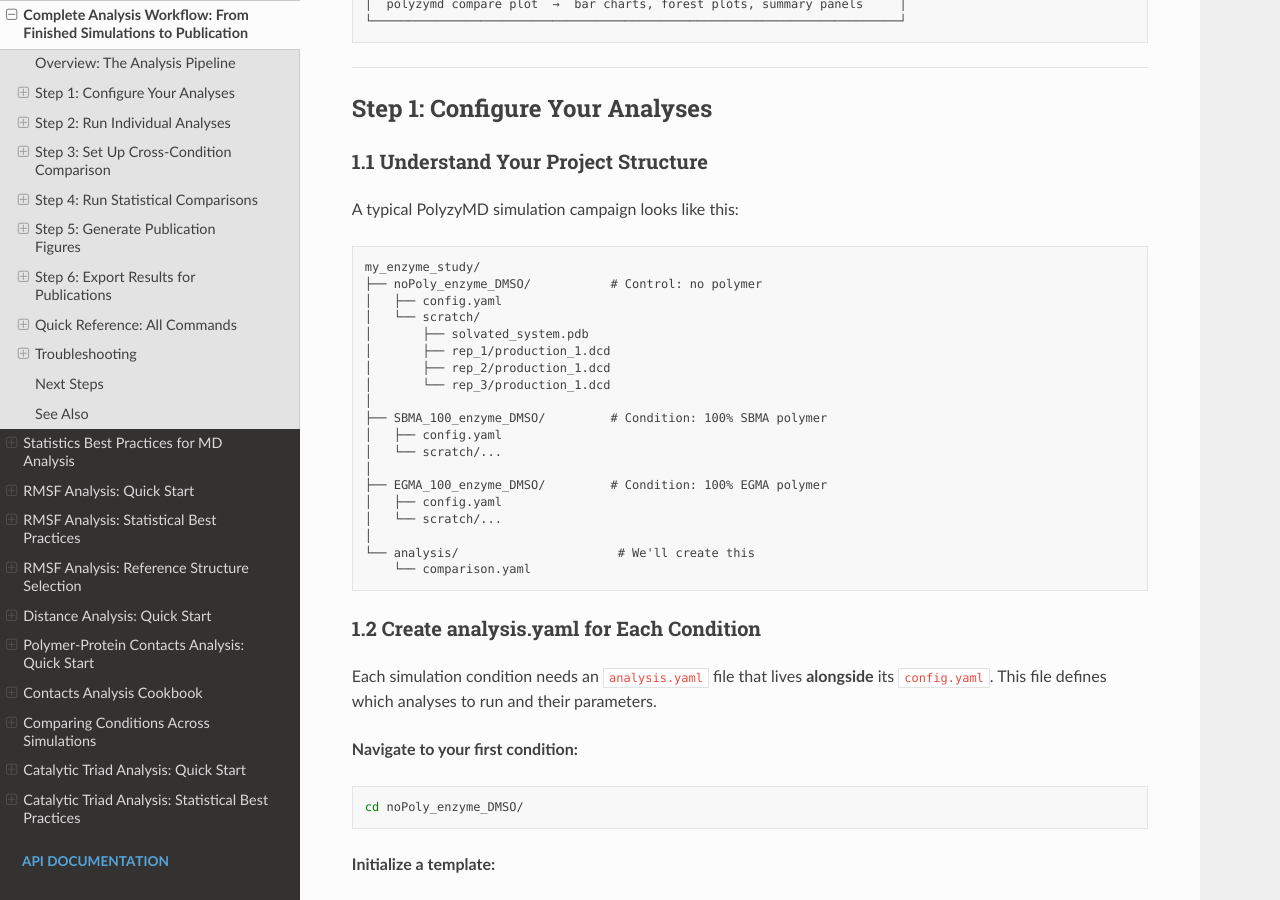
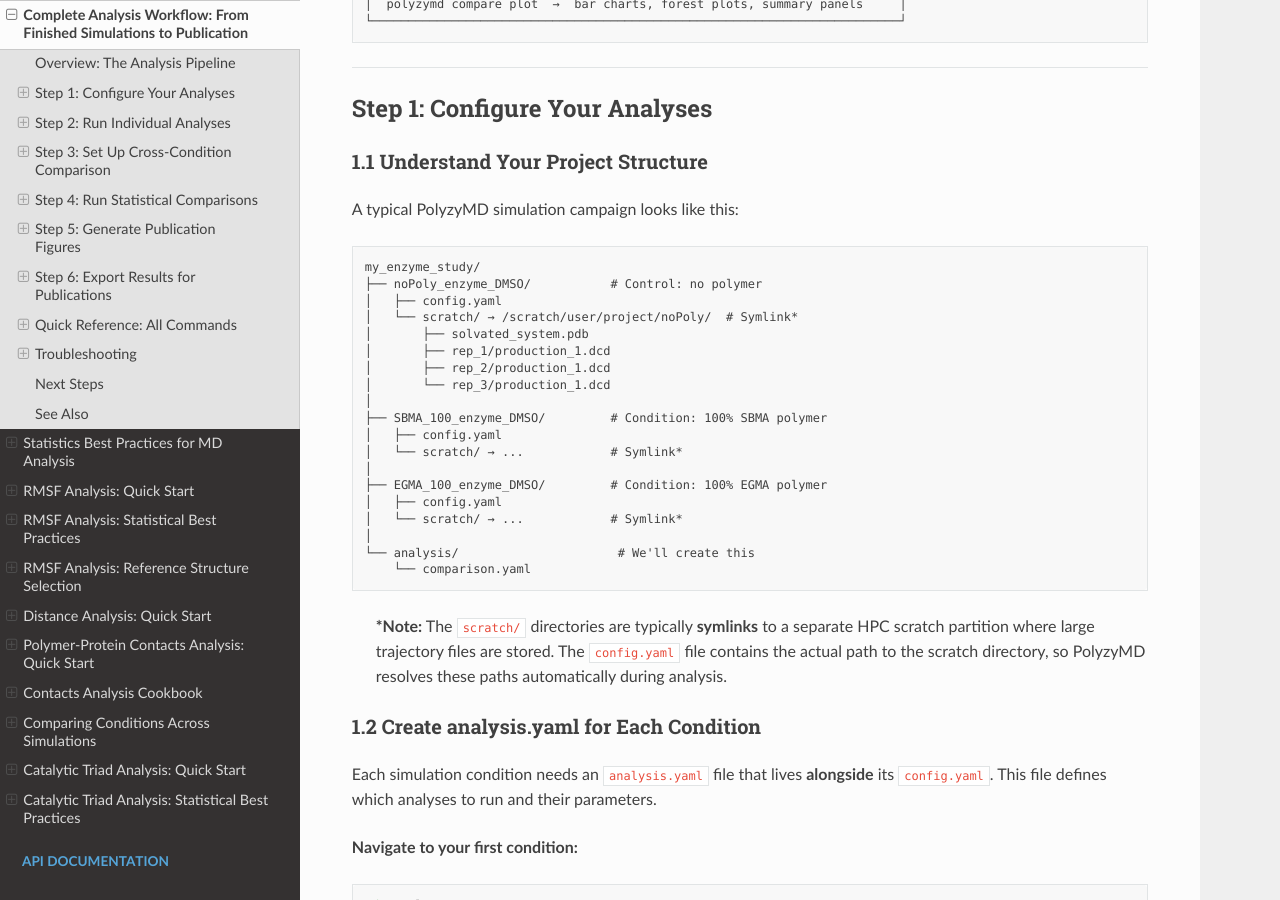
Before and after one commit to joelaforet/polyzymd, a Sphinx documentation site: the page built from docs/source/tutorials/analysis_complete_workflow.md, in a window 1280 px wide and 900 px high, scrolled down 1223 px. Built offline with Sphinx 7.4.7 and the Read the Docs theme 3.1.0, drawn with Linux system fonts in a browser that asks for light colours.

Commit message:
docs: Clarify that scratch/ directories are symlinks in project structure
Update the directory tree diagram in analysis_complete_workflow.md to:
1. Show arrow notation (→) indicating scratch/ is a symlink
2. Add explanatory footnote about HPC scratch partitions
3. Note that config.yaml contains the actual path

This addresses user confusion about where trajectory files are stored
and how PolyzyMD resolves the scratch directory path.

Part of Issue #30

````diff
--- a/docs/source/tutorials/analysis_complete_workflow.md
+++ b/docs/source/tutorials/analysis_complete_workflow.md
@@ -64,11 +64,11 @@ contacts across all your simulation conditions.
 
 A typical PolyzyMD simulation campaign looks like this:
 
-```
+```text
 my_enzyme_study/
 ├── noPoly_enzyme_DMSO/           # Control: no polymer
 │   ├── config.yaml
-│   └── scratch/
+│   └── scratch/ → /scratch/user/project/noPoly/  # Symlink*
 │       ├── solvated_system.pdb
 │       ├── rep_1/production_1.dcd
 │       ├── rep_2/production_1.dcd
@@ -76,15 +76,20 @@ my_enzyme_study/
 │
 ├── SBMA_100_enzyme_DMSO/         # Condition: 100% SBMA polymer
 │   ├── config.yaml
-│   └── scratch/...
+│   └── scratch/ → ...            # Symlink*
 │
 ├── EGMA_100_enzyme_DMSO/         # Condition: 100% EGMA polymer
 │   ├── config.yaml
-│   └── scratch/...
+│   └── scratch/ → ...            # Symlink*
 │
 └── analysis/                      # We'll create this
     └── comparison.yaml
 ```
+
+> **\*Note:** The `scratch/` directories are typically **symlinks** to a separate
+> HPC scratch partition where large trajectory files are stored. The `config.yaml`
+> file contains the actual path to the scratch directory, so PolyzyMD resolves
+> these paths automatically during analysis.
 
 ### 1.2 Create analysis.yaml for Each Condition
 
````
